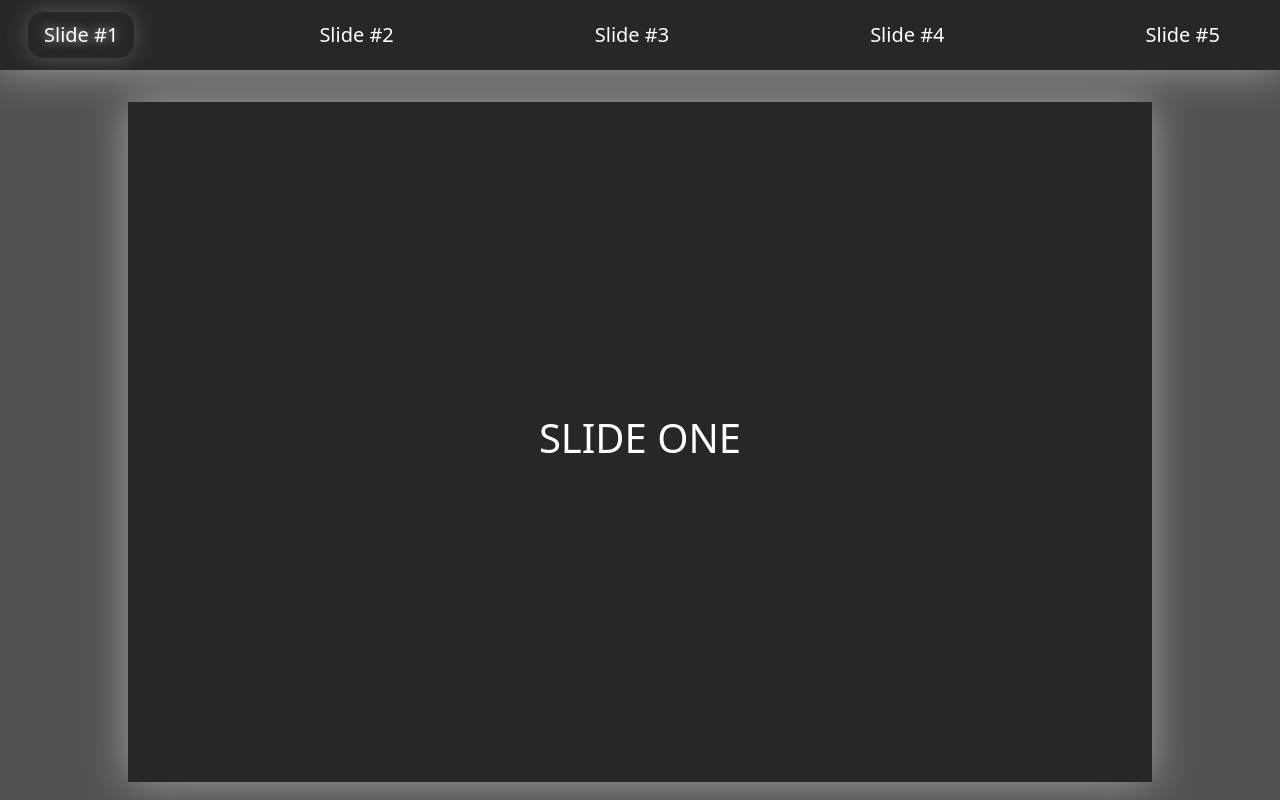
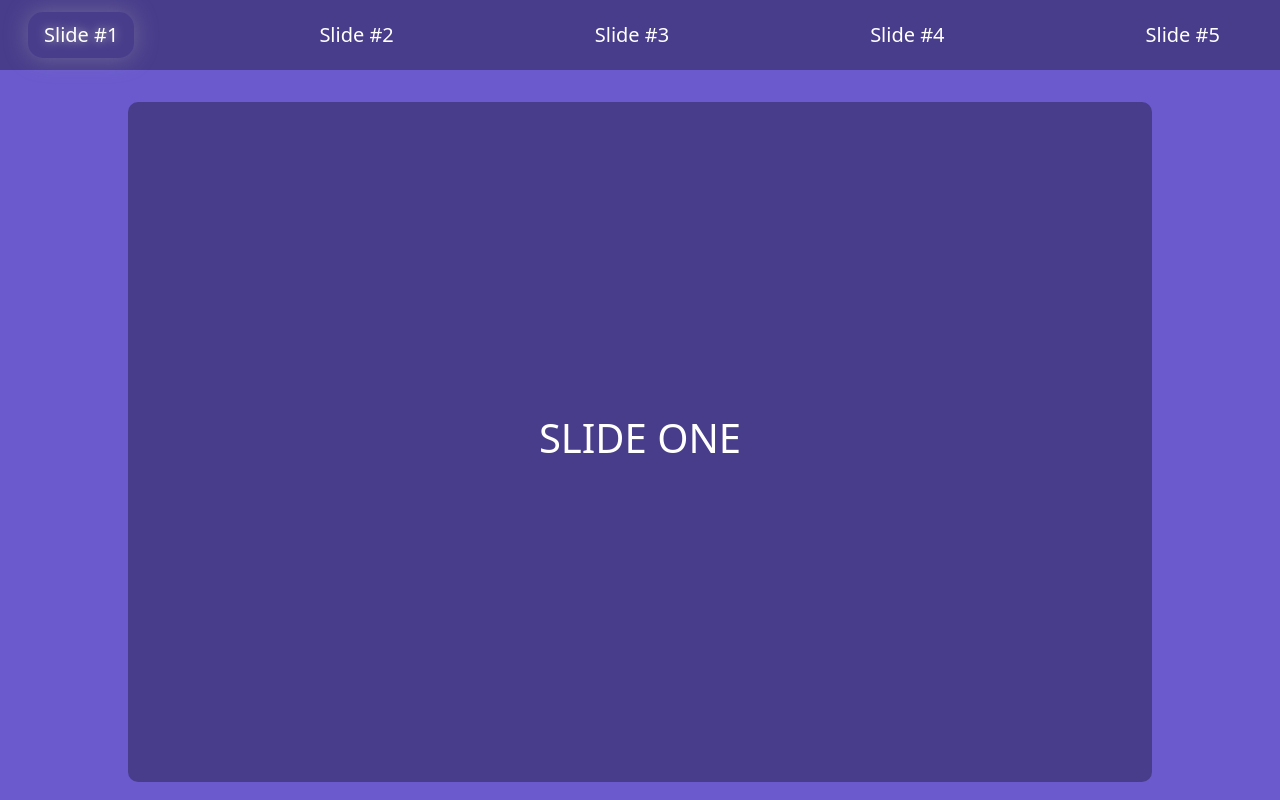
Before and after one commit to TimotheBequet/ZoomSlider, a plain HTML site: page index.html in a window 1280 px wide. Drawn offline with nearby package versions, Linux system fonts and the light colour scheme.

Commit message:
refonte du style, pour mettre des couleurs au lieu du noir/gris

```diff
--- a/css/styles.css
+++ b/css/styles.css
@@ -8,7 +8,7 @@ html, body {
 }
 
 body {
-    background-color: rgb(82, 82, 82);
+    background: #6A5ACD;
     height: inherit;
 }
 
@@ -20,21 +20,16 @@ body {
     overflow: hidden;
 }
 
-/* ------------ */
-/* entête du CV */
-/* ------------ */
+/* ------ */
+/* entête */
+/* ------ */
 .entete {
-    box-shadow: 0px 0px 40px rgb(161, 160, 160);
-}
-
-.entete::after {
-    background-color: rgb(39, 39, 39);
     color: #fff;
 }
 
 .navbar {
     padding: 0.75rem 1rem;
-    background-color: rgb(39, 39, 39) !important;
+    background-color: #483D8B !important;
 }
 
 .navbar-brand {
@@ -58,9 +53,9 @@ body {
     color: rgb(182, 182, 182);
 }
 
-/* ----------- */
-/* corps du CV */
-/* ----------- */
+/* ----- */
+/* corps */
+/* ----- */
 .conteneur-slides {
     height: inherit;
     display: flex;
@@ -78,10 +73,10 @@ body {
     transition: all 1.5s;
     position: absolute;
     top: 2rem;
-    background-color: rgb(39, 39, 39);
-    box-shadow: 0px 0px 40px rgb(161, 160, 160);
+    background: #483D8B;
     justify-content: center;
     align-items: center;
+    border-radius: 10px;
 }
 
 .current-slide {
```
